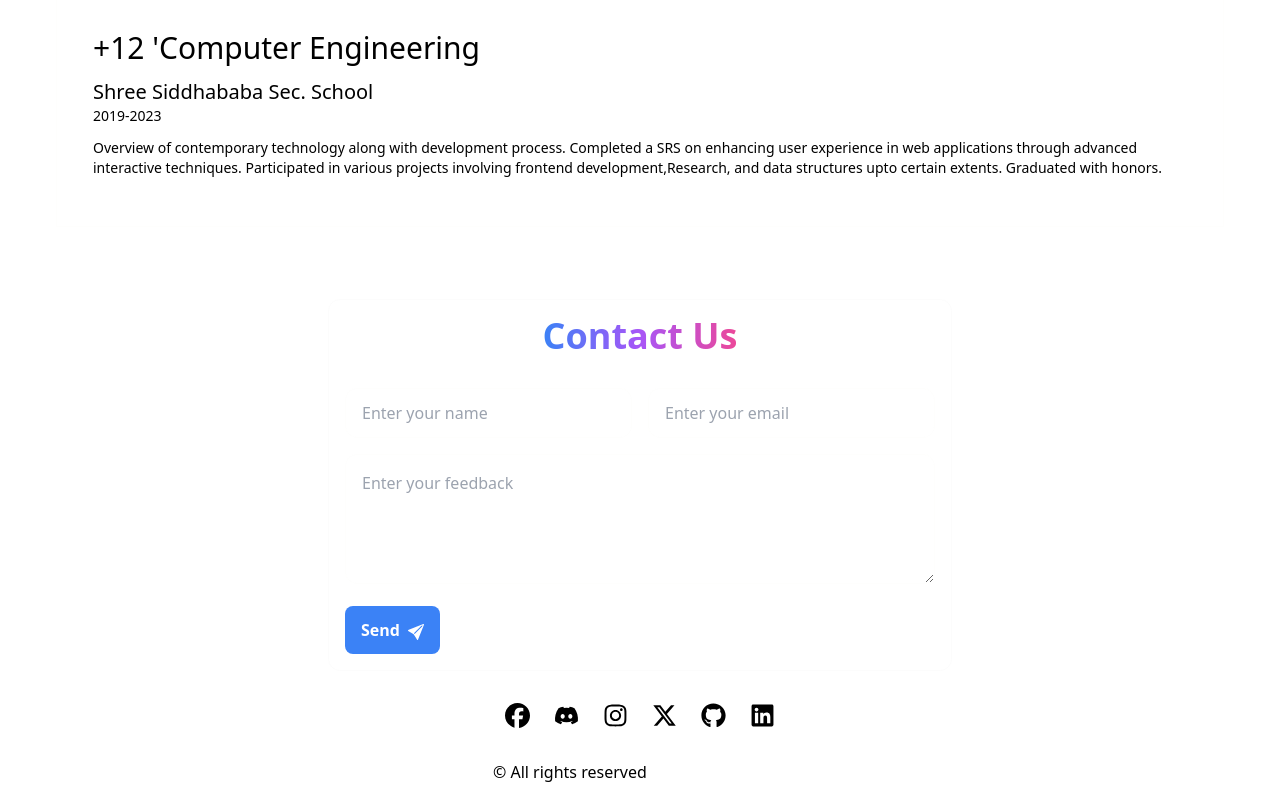
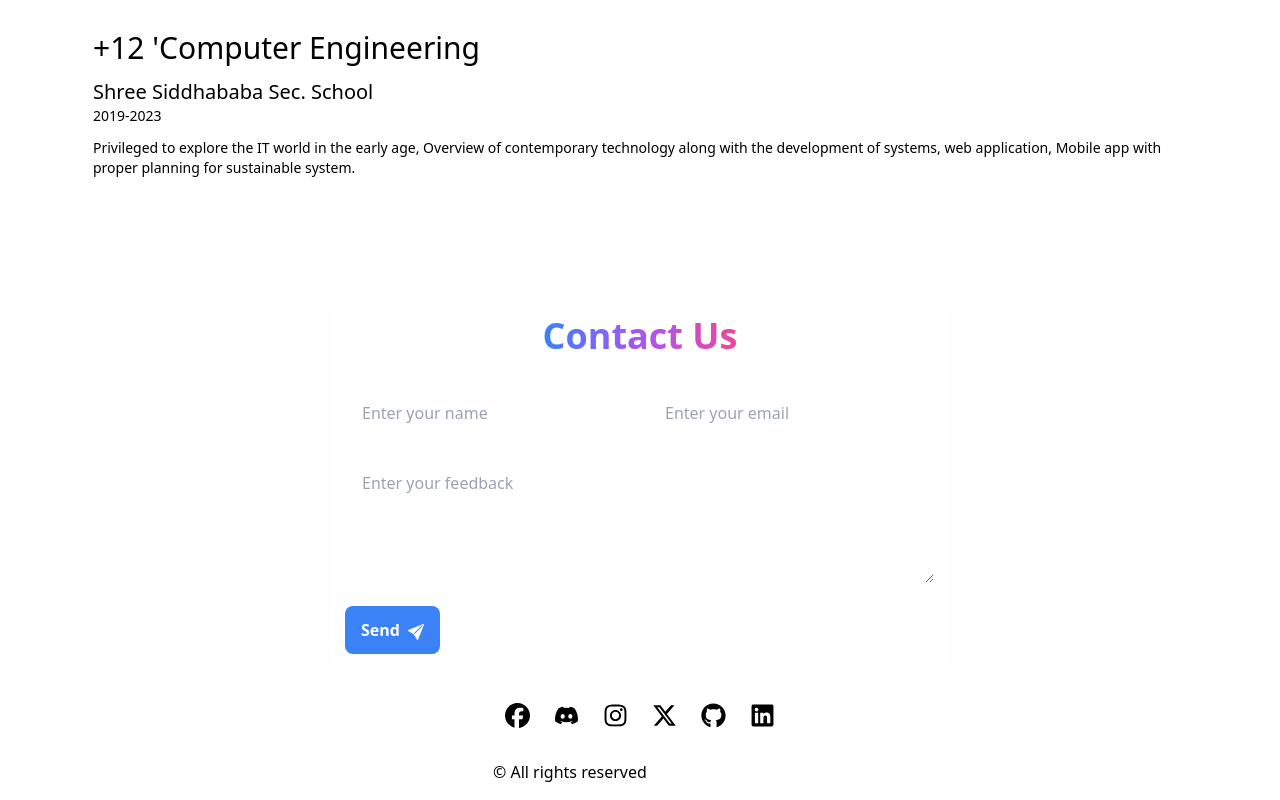
Before and after one commit to dipeshghimire2004/Portfolio, a React (Vite) app: page / in a window 1280 px wide. Shown: the part 5096-5896 px from the top of the page. Built offline with nearby package versions, Linux system fonts and the light colour scheme.

Commit message:
content update

```diff
--- a/src/constants/index.tsx
+++ b/src/constants/index.tsx
@@ -151,7 +151,7 @@ import {
       institution: "Shree Siddhababa Sec. School",
       duration: "2019-2023",
       description:
-        "Overview of contemporary technology along with development process. Completed a SRS on enhancing user experience in web applications through advanced interactive techniques. Participated in various projects involving frontend development,Research, and data structures upto certain extents. Graduated with honors.",
+        "Privileged to explore the IT world in the early age, Overview of contemporary technology along with the development of systems, web application, Mobile app with proper planning for sustainable system.",
     },
 
   ];
```
